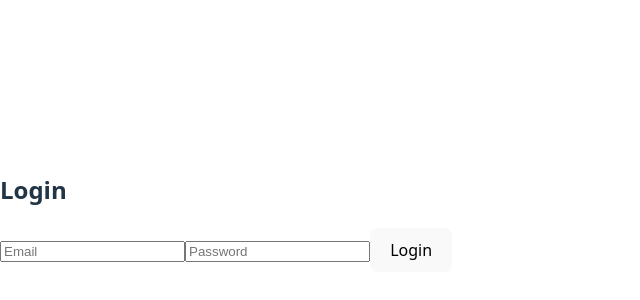
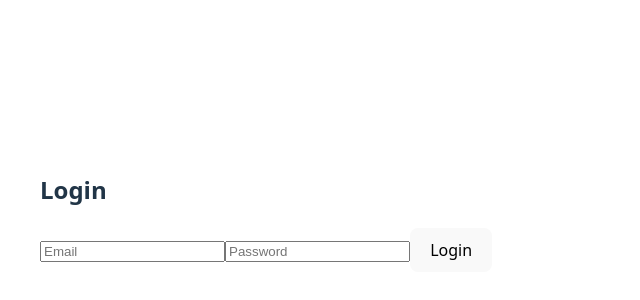
Before and after one commit to BharathGangireddy/ecommerce-order-management, a React app in the folder frontend/: page /login in a window 1280 px wide. Shown: the part 188-488 px from the top of the page, without its empty margins (0-640 px from the left). Built offline with nearby package versions, Linux system fonts and the light colour scheme; the HTML template or start-up script is replaced by a standard one.

Commit message:
feat(AUTH-FE-801): login and register UI with API integration

```diff
--- a/frontend/src/App.jsx
+++ b/frontend/src/App.jsx
@@ -8,19 +8,20 @@
   return (
     <BrowserRouter>
       <Routes>
-        <Route path="/" element={<Home />} />
-
-        <Route path="/login" element={<Login />} />
-        <Route path="/register" element={<Register />} />
 
         <Route
-          path="/dashboard"
+          path="/"
           element={
             <ProtectedRoute>
               <Home />
             </ProtectedRoute>
           }
         />
+
+        <Route path="/login" element={<Login />} />
+
+        <Route path="/register" element={<Register />} />
+
       </Routes>
     </BrowserRouter>
   );
--- a/frontend/src/components/ProtectedRoute.js
+++ /dev/null
@@ -1,10 +0,0 @@
-import { useSelector } from "react-redux";
-import { Navigate } from "react-router-dom";
-
-const ProtectedRoute = ({ children }) => {
-  const { token } = useSelector((state) => state.auth);
-
-  return token ? children : <Navigate to="/login" replace />;
-};
-
-export default ProtectedRoute;
--- a/frontend/src/pages/Login.jsx
+++ b/frontend/src/pages/Login.jsx
@@ -6,47 +6,52 @@
 import toast from "react-hot-toast";
 
 const Login = () => {
-  const [data, setData] = useState({ email: "", password: "" });
+  const [form, setForm] = useState({
+    email: "",
+    password: "",
+  });
+
   const dispatch = useDispatch();
   const navigate = useNavigate();
+
+  const handleChange = (e) => {
+    setForm({
+      ...form,
+      [e.target.name]: e.target.value,
+    });
+  };
 
   const handleSubmit = async (e) => {
     e.preventDefault();
 
     try {
-      const res = await axiosInstance.post("/auth/login", data);
+      const res = await axiosInstance.post("/auth/login", form);
+
       dispatch(loginSuccess(res.data));
-      toast.success("Login Successful");
+
+      toast.success("Login successful");
+
       navigate("/");
-    } catch (error) {
-      toast.error(error.response?.data?.message || "Login failed");
+    } catch (err) {
+      toast.error(err.response?.data?.message || "Login failed");
     }
   };
 
   return (
-    <div className="flex justify-center items-center min-h-screen bg-gray-100">
-      <form onSubmit={handleSubmit} className="bg-white p-8 rounded shadow-md w-96 space-y-4">
-        <h2 className="text-2xl font-bold text-center">Login</h2>
+    <div style={{ padding: "40px" }}>
+      <h2>Login</h2>
 
-        <input
-          type="email"
-          placeholder="Email"
-          className="w-full p-2 border rounded"
-          value={data.email}
-          onChange={(e) => setData({ ...data, email: e.target.value })}
-        />
+      <form onSubmit={handleSubmit}>
+        <input name="email" placeholder="Email" onChange={handleChange} />
 
         <input
           type="password"
+          name="password"
           placeholder="Password"
-          className="w-full p-2 border rounded"
-          value={data.password}
-          onChange={(e) => setData({ ...data, password: e.target.value })}
+          onChange={handleChange}
         />
 
-        <button className="bg-blue-600 text-white w-full p-2 rounded hover:bg-blue-700">
-          Login
-        </button>
+        <button type="submit">Login</button>
       </form>
     </div>
   );
--- a/frontend/src/pages/Register.jsx
+++ b/frontend/src/pages/Register.jsx
@@ -4,50 +4,65 @@
 import { useNavigate } from "react-router-dom";
 
 const Register = () => {
-  const [data, setData] = useState({ name: "", email: "", password: "" });
+  const [form, setForm] = useState({
+    name: "",
+    email: "",
+    password: ""
+  });
+
   const navigate = useNavigate();
+
+  const handleChange = (e) => {
+    setForm({
+      ...form,
+      [e.target.name]: e.target.value
+    });
+  };
 
   const handleSubmit = async (e) => {
     e.preventDefault();
 
     try {
-      await axiosInstance.post("/auth/register", data);
-      toast.success("Registration Successful");
+      await axiosInstance.post("/auth/register", form);
+
+      toast.success("Registration successful");
+
       navigate("/login");
-    } catch (error) {
-      toast.error(error.response?.data?.message || "Registration failed");
+
+    } catch (err) {
+
+      toast.error(
+        err.response?.data?.message || "Registration failed"
+      );
+
     }
   };
 
   return (
-    <div className="flex justify-center items-center min-h-screen bg-gray-100">
-      <form onSubmit={handleSubmit} className="bg-white p-8 rounded shadow-md w-96 space-y-4">
-        <h2 className="text-2xl font-bold text-center">Register</h2>
+    <div style={{ padding: "40px" }}>
+      <h2>Register</h2>
 
+      <form onSubmit={handleSubmit}>
         <input
-          type="text"
+          name="name"
           placeholder="Name"
-          className="w-full p-2 border rounded"
-          onChange={(e) => setData({ ...data, name: e.target.value })}
+          onChange={handleChange}
         />
 
         <input
-          type="email"
+          name="email"
           placeholder="Email"
-          className="w-full p-2 border rounded"
-          onChange={(e) => setData({ ...data, email: e.target.value })}
+          onChange={handleChange}
         />
 
         <input
           type="password"
+          name="password"
           placeholder="Password"
-          className="w-full p-2 border rounded"
-          onChange={(e) => setData({ ...data, password: e.target.value })}
+          onChange={handleChange}
         />
 
-        <button className="bg-green-600 text-white w-full p-2 rounded hover:bg-green-700">
-          Register
-        </button>
+        <button type="submit">Register</button>
       </form>
     </div>
   );
```
